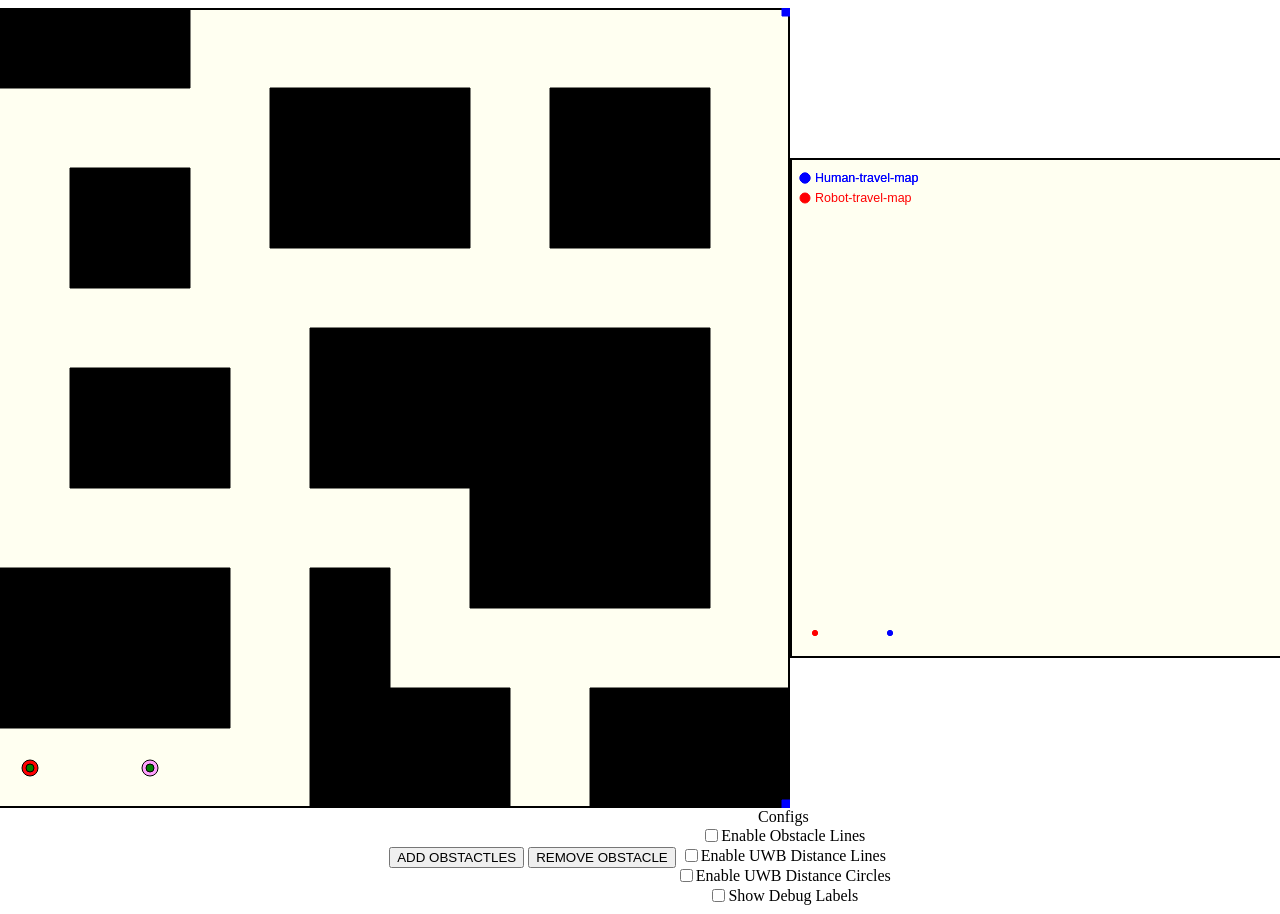
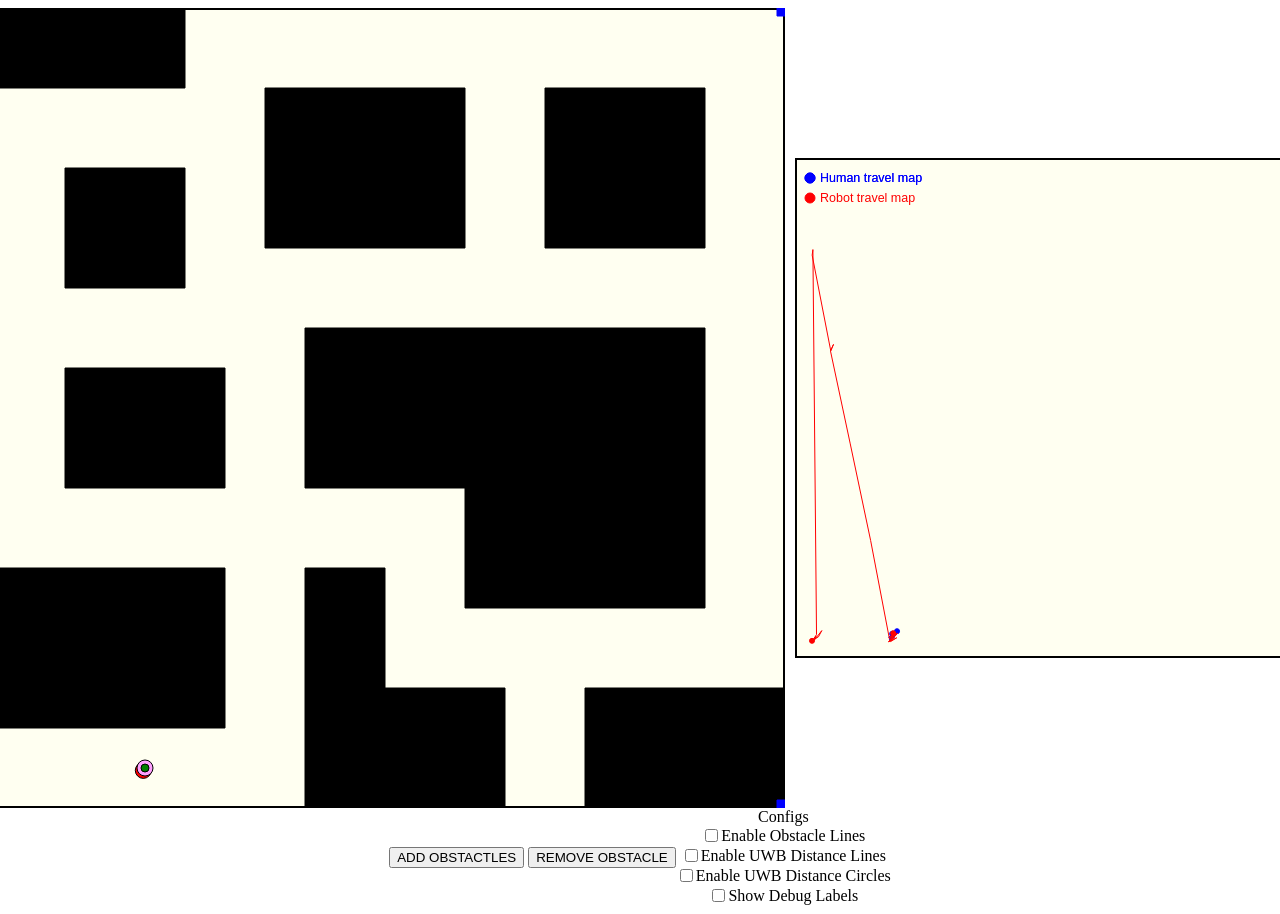
Before and after one commit to shakthisachintha/Beyond-The-Line-Of-Sight, a website built with webpack: page index.html in a window 1280 px wide. Built offline with nearby package versions, Linux system fonts and the light colour scheme.

Commit message:
initial prototype done

```diff
--- a/main.css
+++ b/main.css
@@ -4,6 +4,18 @@
         flex-direction: row;
         justify-content: center;
         align-items: center;
+    }
+
+    .map-container{
+        display: flex;
+        flex-direction: column;
+        justify-content: center;
+        align-items: center;
+        margin-left: 10px;
+        .map {
+            width: 100%;
+            height: 100%;
+        }
     }
     .configs-container {
         display: flex;
--- a/src/Environment/MovableObject.ts
+++ b/src/Environment/MovableObject.ts
@@ -1,4 +1,4 @@
-import { SurrondingDistances } from "../types";
+import { Direction, Position, SurrondingDistances } from "../types";
 import { UwbTag } from "../UWB/Tag";
 import { BaseObject } from "./BaseObject";
 import { Environment } from "./Environment";
@@ -20,9 +20,16 @@ export abstract class MovableObject extends BaseObject {
         this.uwbTag.setPosition(this.x, this.y);
     }
 
-    move(direction: "up" | "down" | "left" | "right"): void {
+    positionMove(target: Position): void {
+        this.x = target.x;
+        this.y = target.y;
+        this.uwbTag?.setPosition(this.x, this.y);
+        this.canvas?.moveObejct(this.id, { x: this.x, y: this.y });
+    }
+
+    move(direction: Direction, displacement?: number): void {
         const scanResult = this.scan(this.radius * 2.5);  // Scan for obstacles ahead
-        const distance = this.travelDistance;
+        const distance = displacement || this.travelDistance;
         // Calculate target position based on direction and distance
         let targetX = this.x;
         let targetY = this.y;
--- a/src/MapBuilder/MapBuilder.ts
+++ b/src/MapBuilder/MapBuilder.ts
@@ -27,8 +27,17 @@ class MapBuider {
             // if last position is the same as the new one, do not add it
             const lastPosition = mapEntry.positions[mapEntry.positions.length - 1];
             if (lastPosition && lastPosition?.x !== position.x || lastPosition?.y !== position.y) {
-                mapEntry.positions.push(position);
-                this.drawMapLinePolygon(mapName);
+                // if current position is within the 1 radius circle of the last position, do not add it
+                if (mapEntry.positions.length > 0) {
+                    const distance = Math.sqrt(Math.pow(position.x - lastPosition?.x, 2) + Math.pow(position.y - lastPosition?.y, 2));
+                    if (distance > 1) {
+                        mapEntry.positions.push(position);
+                        this.drawMapLinePolygon(mapName);
+                    }
+                } else {
+                    mapEntry.positions.push(position);
+                    this.drawMapLinePolygon(mapName);
+                }
             }
         }
     }
--- a/src/UWB/Tag.ts
+++ b/src/UWB/Tag.ts
@@ -1,16 +1,12 @@
 import { globalConfigsProvider } from "../configs";
 import { BaseObject } from "../Environment/BaseObject";
-import { DrawingColor } from "../types";
+import { DrawingColor, TagBearing } from "../types";
 import { UwbAnchor } from "./Anchor";
-
-interface TagBearing {
-    anchor: string,
-    distance: number,
-}
 
 export class UwbTag extends BaseObject {
 
     private linkedAnchor: UwbAnchor[] = [];
+    private errorPercentage: number = 0.01;
 
     constructor(x: number, y: number) {
         super(x, y);
@@ -27,8 +23,11 @@ export class UwbTag extends BaseObject {
 
     getBearing(): TagBearing[] {
         return this.linkedAnchor.map(anchor => {
-            const distance = Math.sqrt(Math.pow(anchor.x - this.x, 2) + Math.pow(anchor.y - this.y, 2));
-            return { anchor: anchor.getName(), distance };
+            // error should be plus or minus 3%
+            const distance = Math.sqrt(Math.pow(anchor.x - this.x, 2) + Math.pow(anchor.y - this.y, 2)) * (1 + (Math.random() * this.errorPercentage));
+            return {
+                anchor: anchor.getName(), distance, anchorPosition: { x: anchor.x, y: anchor.y }
+            };
         });
     }
 
--- a/src/index.ts
+++ b/src/index.ts
@@ -7,7 +7,7 @@ import { UwbTag } from './UWB/Tag';
 import '../main.css'
 import { globalConfigsProvider } from './configs';
 import { Human } from './Human/Human';
-import { DrawingColor, Position } from './types';
+import { Direction, DrawingColor, Position, TagBearing } from './types';
 import { getMapBuilder } from './MapBuilder/MapBuilder';
 
 // create a randpom environment with obstacles
@@ -76,19 +76,89 @@ env.addObject(uwbTagHuman);
 human.attachUwbTag(uwbTagHuman);
 human.roam();
 
+function getPositionFromUwbBearing(readings: TagBearing[]): Position {
+    // Check if there are exactly 3 readings
+    if (readings.length !== 3)
+        throw new Error("Invalid readings: Must have 3 readings");
+
+    const anchor1 = readings[0];
+    const anchor2 = readings[1];
+    const anchor3 = readings[2];
+
+    // Get coordinates and distances
+    const x1 = anchor1.anchorPosition.x;
+    const y1 = anchor1.anchorPosition.y;
+    const r1 = anchor1.distance;
+
+    const x2 = anchor2.anchorPosition.x;
+    const y2 = anchor2.anchorPosition.y;
+    const r2 = anchor2.distance;
+
+    const x3 = anchor3.anchorPosition.x;
+    const y3 = anchor3.anchorPosition.y;
+    const r3 = anchor3.distance;
+
+    // Calculate intermediate values
+    const x1Square = x1 * x1;
+    const y1Square = y1 * y1;
+    const x2Square = x2 * x2;
+    const y2Square = y2 * y2;
+    const x3Square = x3 * x3;
+    const y3Square = y3 * y3;
+    const r1Square = r1 * r1;
+    const r2Square = r2 * r2;
+    const r3Square = r3 * r3;
+
+    // Calculate trilateration
+    const A = 2 * (x2 - x1);
+    const B = 2 * (y2 - y1);
+    const C = r1Square - r2Square - x1Square + x2Square - y1Square + y2Square;
+    const D = 2 * (x3 - x2);
+    const E = 2 * (y3 - y2);
+    const F = r2Square - r3Square - x2Square + x3Square - y2Square + y3Square;
+
+    // Calculate intersection point
+    const x = (C * E - F * B) / (E * A - B * D);
+    const y = (C * D - A * F) / (B * D - A * E);
+
+    return { x, y };
+}
+
 const humanTravelMap = getMapBuilder("human-travel-map", DrawingColor.BLUE);
 setInterval(() => {
-    const position = uwbTagHuman.getPosition();
+    const position = getPositionFromUwbBearing(uwbTagHuman.getBearing());
     // if still at the same position, don't add to the map
     humanTravelMap.addPosition(position);
-}, 400)
+}, 100)
 
 const robotTravelMap = getMapBuilder("robot-travel-map", DrawingColor.RED);
 setInterval(() => {
-    const position = uwbTagRobot.getPosition();
+    const position = getPositionFromUwbBearing(uwbTagRobot.getBearing());
     // if still at the same position, don't add to the map
     robotTravelMap.addPosition(position);
-}, 400)
+}, 100)
+
+let lastMovedPositionIndex = 0;
+
+function followHuman(humanMap: Position[], robot: Robot) {
+    // calcuate a moving average of the last 5 positions
+    const movingAverage = 5;
+    humanMap = humanMap.slice(0, humanMap.length - 2);
+    const lastPositions = humanMap.slice(-movingAverage);
+    const averageX = lastPositions.reduce((acc, pos) => acc + pos.x, 0) / movingAverage;
+    const averageY = lastPositions.reduce((acc, pos) => acc + pos.y, 0) / movingAverage;
+    const robotPosition = getPositionFromUwbBearing(uwbTagRobot.getBearing());
+    const dx = averageX - robotPosition.x;
+    const dy = averageY - robotPosition.y;
+    robot.positionMove({ x: robotPosition.x + dx, y: robotPosition.y + dy });
+}
+
+setTimeout(() => {
+    setInterval(() => {
+        followHuman(humanTravelMap.getMap()?.positions || [], robot);
+    }, 100);
+}, 1000)
+
 
 // move the robot around with the arrow keys
 document.addEventListener('keydown', (event) => {
@@ -104,6 +174,24 @@ document.addEventListener('keydown', (event) => {
             break;
         case "ArrowRight":
             human.move("right");
+            break;
+    }
+});
+
+// move robot with wasd
+document.addEventListener('keydown', (event) => {
+    switch (event.key) {
+        case "w":
+            robot.move("up");
+            break;
+        case "s":
+            robot.move("down");
+            break;
+        case "a":
+            robot.move("left");
+            break;
+        case "d":
+            robot.move("right");
             break;
     }
 });
--- a/src/utils.ts
+++ b/src/utils.ts
@@ -50,5 +50,8 @@ export function getDistanceToLine(lineStart: Position, lineEnd: Position, point:
 }
 
 export function humanizeString(str: string): string {
-    return str.replace(/([A-Z])/g, ' $1').replace(/^./, function (str) { return str.toUpperCase(); });
+    // remove dashes and underscores
+    str = str.replace(/-|_/g, ' ');
+    // capitalize first letter
+    return str.charAt(0).toUpperCase() + str.slice(1);
 }
```
Also changed, not shown: src/types.ts (+8 -0 lines).
